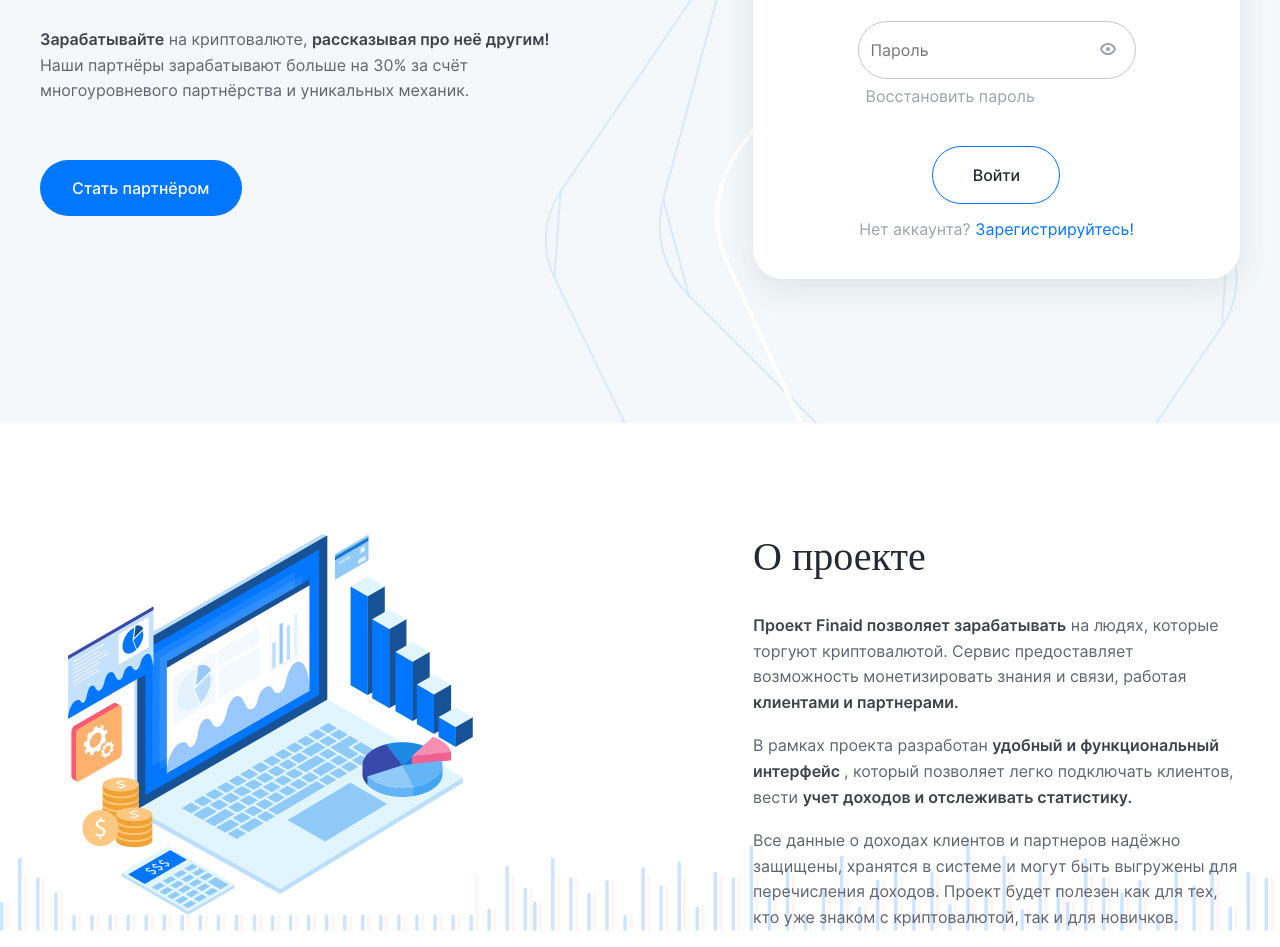
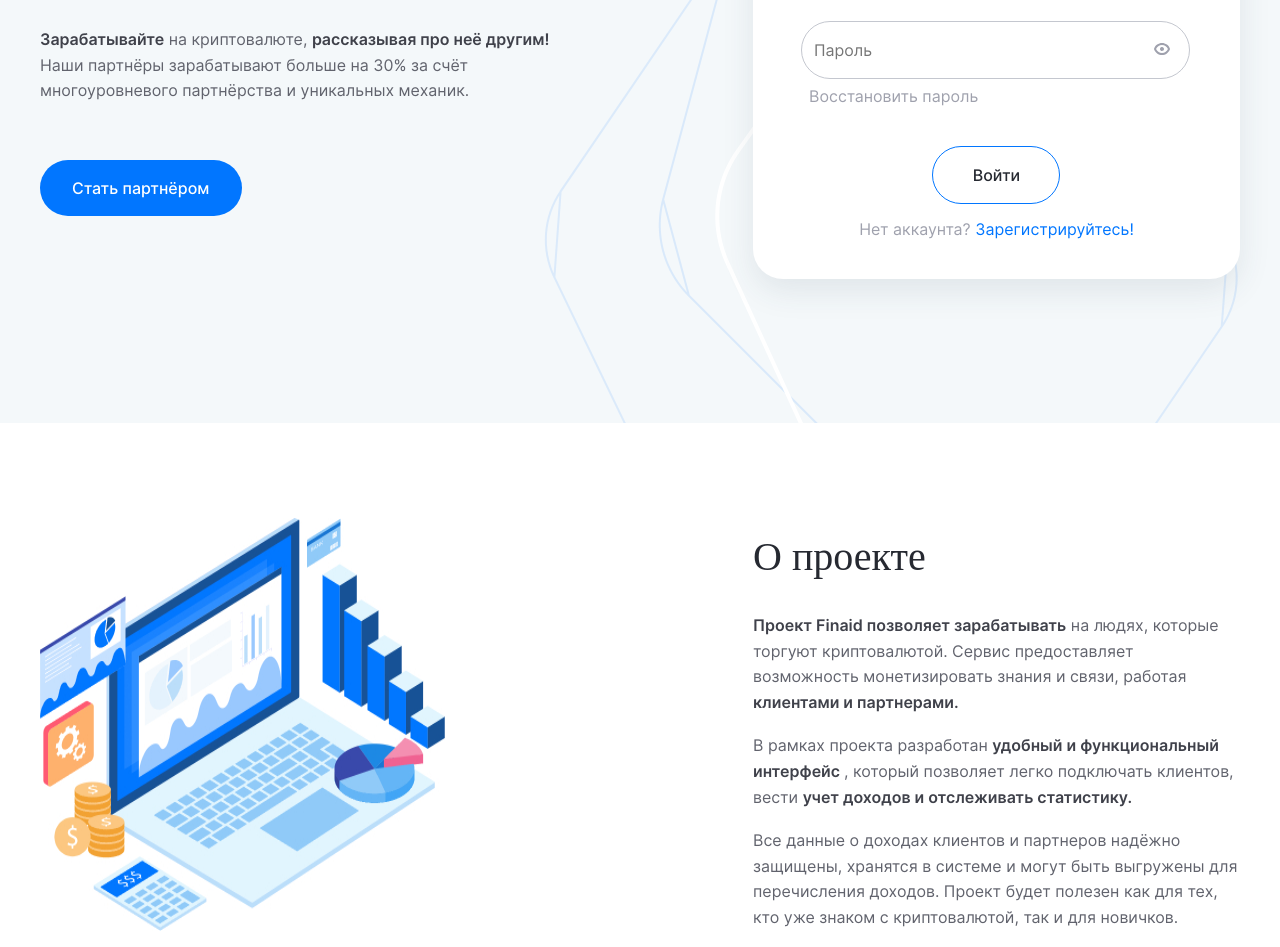
Before and after one commit to blizkko14/FinAid, a plain HTML site: page index.html in a window 1280 px wide. Shown: the part 353-1300 px from the top of the page. Drawn offline with Linux system fonts and the light colour scheme; a web font is replaced by a local one.

Commit message:
2 section

```diff
--- a/scss/_aboutproject.scss
+++ b/scss/_aboutproject.scss
@@ -2,7 +2,8 @@
   display: flex;
   gap: 253px;
   padding-top: 95px;
-  margin-bottom: 82px;
+ padding-bottom: 167px;
+     justify-content: space-between;
 }
 .about__project{
   background-image: url(/img/Bar\ chart.png);
@@ -35,13 +36,10 @@
   display: flex;
   margin-top: 82px;
 }
-.img3 {
+.comp {
   width: 100%;
   height: 100%;
-  object-fit: contain;
-  display: flex;
-  justify-content: center;
-  align-self: center;
+
 }
 .par3 {
   font-family: Inter;
--- a/scss/_logsystem.scss
+++ b/scss/_logsystem.scss
@@ -94,7 +94,7 @@
   letter-spacing: 0%;
   text-align: left;
 }
-.sec {
+.sec2 {
   width: 100%;
 }
 .log {
```
Also changed, not shown: index.html (+8 -3 lines), css/style-min.css, css/style.css, 1 other file.
